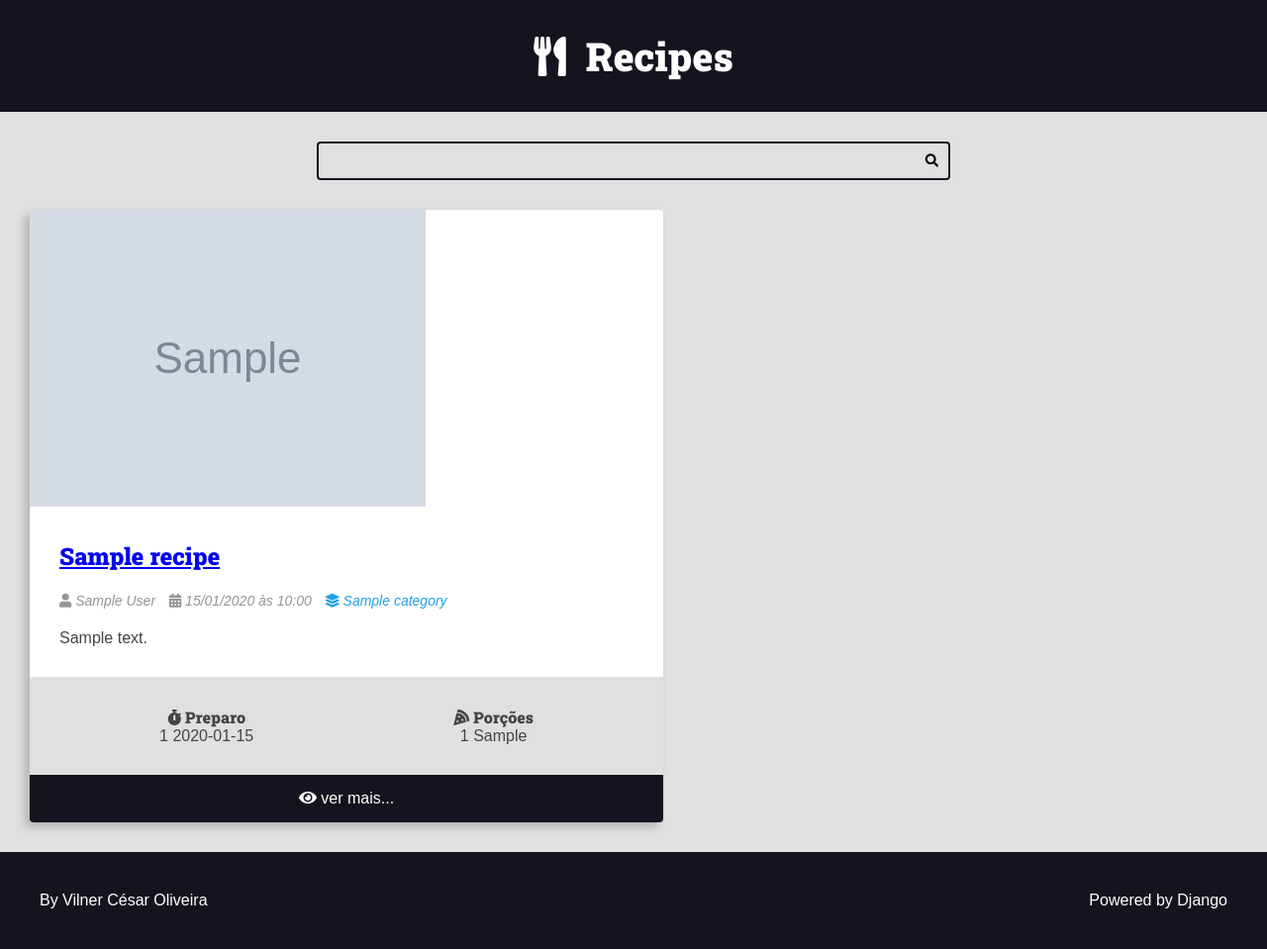
After one commit to vilnercesar/recipes, a Django app: page /recipes/category/1/ in a window 1280 px wide. The commit adds this page. Shown: the whole page at 99% size. Run offline with Django 4.2, Linux system fonts and the light colour scheme; tables that the repository leaves empty hold one stand-in row (values such as "Sample post"); grey boxes marked "Sample" are stand-in pictures.

Commit message:
Ocultando receitas que não estão publicadas

```diff
--- a/recipes/models.py
+++ b/recipes/models.py
@@ -26,7 +26,7 @@ class Recipe(models.Model):
     created_at = models.DateTimeField(auto_now_add=True)
     updated_at = models.DateTimeField(auto_now=True)
     is_published = models.BooleanField(default=False)
-    cover = models.ImageField(upload_to='recipes/covers/%Y/%m/%d/')
+    cover = models.ImageField(upload_to='recipes/covers/%Y/%m/%d/', blank=True)
 
     category = models.ForeignKey(
         Category, on_delete=models.SET_NULL, null=True)
--- /dev/null
+++ b/recipes/templates/recipes/pages/category.html
@@ -0,0 +1,14 @@
+{% extends 'global/base.html' %}
+
+{% block tittle %}{{category}} | {% endblock tittle %}
+{% block content %}
+    <div class="main-content main-content-list container">
+        {% for recipe in recipes %}
+             {% include 'recipes/partials/recipes.html' %}
+        {% endfor %}
+
+
+
+
+    </div>
+{% endblock content %}
--- a/recipes/templates/recipes/partials/recipes.html
+++ b/recipes/templates/recipes/partials/recipes.html
@@ -1,10 +1,13 @@
 <div class="recipe recipe-list-item">
+    {% if recipe.cover %}
         <div class="recipe-cover">
             <a href="{% url 'recipes:recipes' recipe.id %}  ">
                 <img src="{{recipe.cover.url}}" alt="Temporário">
             </a>
 
         </div>
+    {% endif %}
+
     <div class="recipe-title-container">
         <a href="{% url 'recipes:recipes' recipe.id %}">
             <h2 class="recipe-title">{{ recipe.title }}</h2>
@@ -14,14 +17,19 @@
     <div class="recipe-author">
         <span class="recipe-author-item">
             <i class="fas fa-user"></i>
+            {% if recipe.author.first_name %}
                 {{  recipe.author.first_name }} {{  recipe.author.last_name }}
+            {% else %}
+                {{ recipe.author.username}}
+            {% endif %}
+
         </span>
         <span class="recipe-author-item">
             <i class="fas fa-calendar-alt"></i>
             {{ recipe.created_at|date:"d/m/Y" }} às {{ recipe.created_at|date:"H:i" }}
         </span>
         <span class="recipe-author-item">
-            <a href="/recipes/category/cafe-da-manha/">
+            <a href="{% url 'recipes:category' recipe.category.id %}">
                 <i class="fas fa-layer-group"></i>
                 <span>{{recipe.category.name}}</span>
             </a>
--- a/recipes/urls.py
+++ b/recipes/urls.py
@@ -7,8 +7,9 @@ app_name = 'recipes'
 urlpatterns = [
 
     path('', views.home, name='home'),
+    path('recipes/category/<int:category_id>/',
+         views.category, name='category'),
     path('recipes/<int:id>/', views.recipe, name='recipes'),
 
 
-
 ]
--- a/recipes/views.py
+++ b/recipes/views.py
@@ -2,14 +2,30 @@
 from django.shortcuts import render
 
 from utils.recipes.factory import make_recipe
+
+from .models import Category, Recipe
 
 # from django.shortcuts import render
 
 
 # Create your views here.
 def home(request):
+
+    recipes = Recipe.objects.filter(is_published=True).order_by('-id')
+
     return render(request, 'recipes/pages/home.html', context={
-        'recipes': [make_recipe() for _ in range(10)]
+        'recipes': recipes
+    })
+
+
+def category(request, category_id):
+
+    recipes = Recipe.objects.filter(
+        category__id=category_id, is_published=True).order_by('-id')
+    category = Category.objects.filter(id=category_id).first()
+    return render(request, 'recipes/pages/category.html', context={
+        'recipes': recipes,
+        'category': category
     })
 
 
```
Lines whose indentation alone changed are shown as unchanged.
